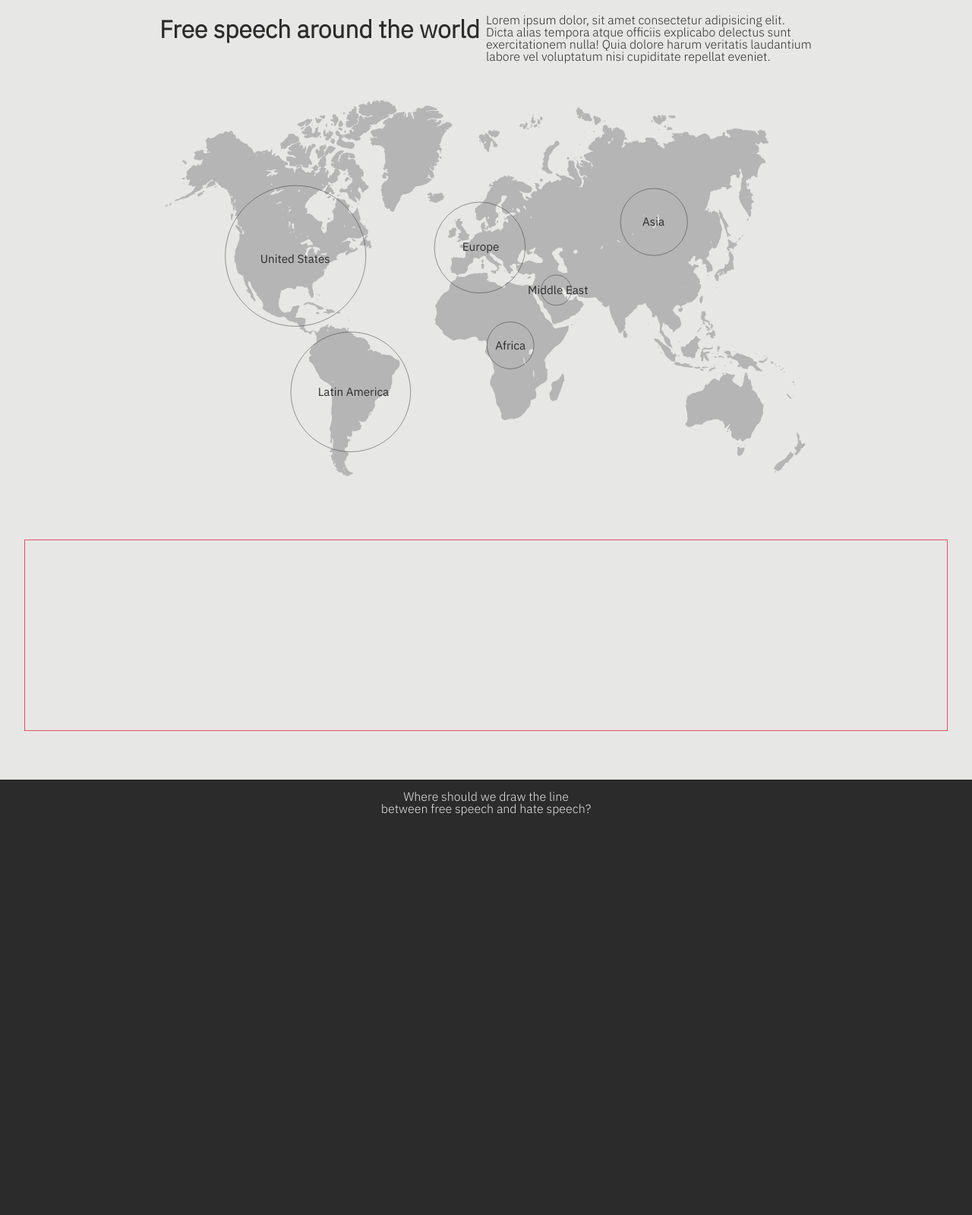
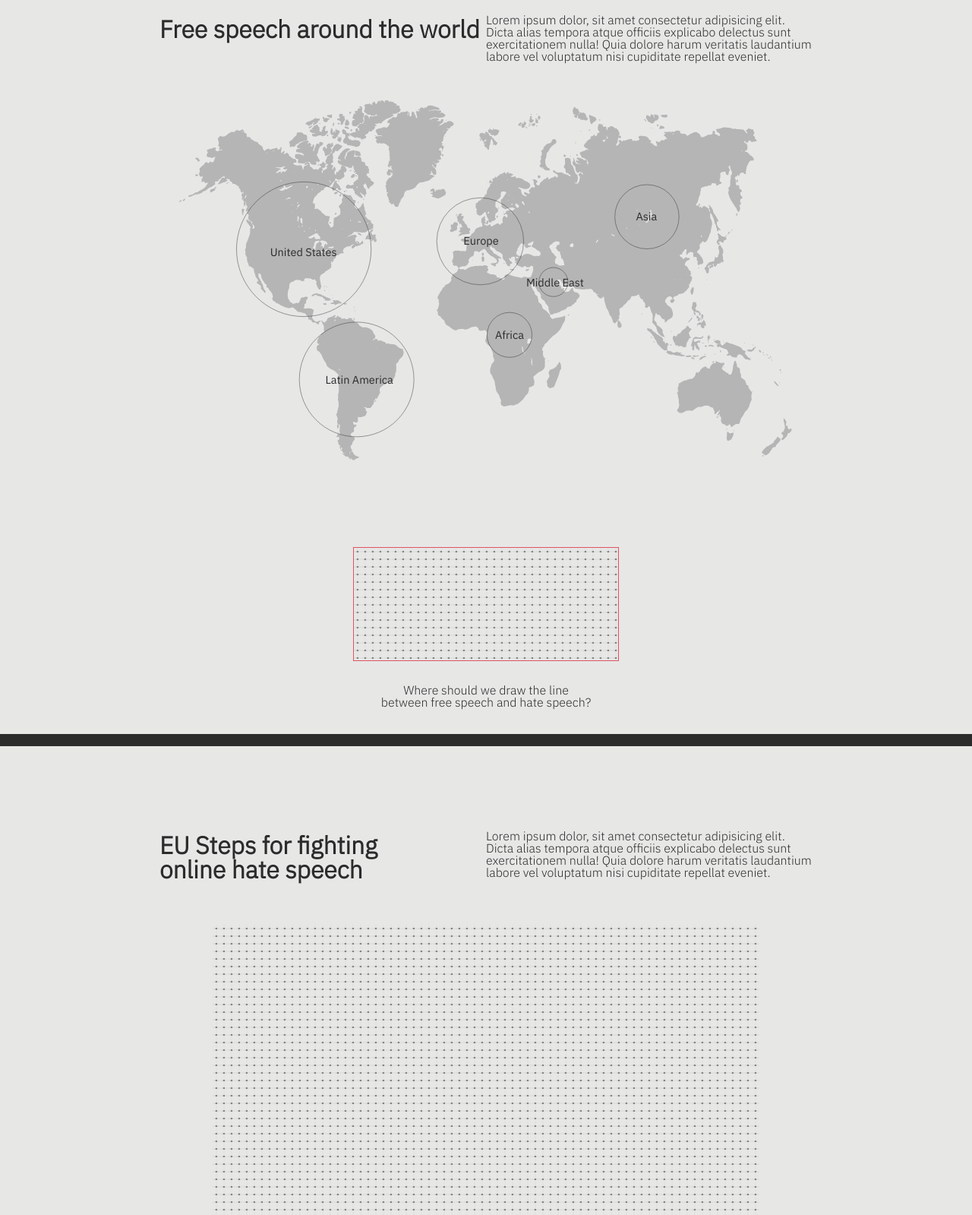
Before and after one commit to drivinward/DensityDesign2018-HateSpeech, a plain HTML site: page index.html in a window 1280 px wide. Shown: the part 900-2499 px from the top of the page at 76% size. Drawn offline with Linux system fonts and the light colour scheme; a script that the page names is missing.

Commit message:
Graph positioning, section naming

```diff
--- a/index.html
+++ b/index.html
@@ -25,7 +25,11 @@
                     on social networks in Europe.</span></h1>
         </div>
     </div>
-    <div class="text-section">
+
+    <!--    /////////    -->
+    <!--    SECTION 1    -->
+    <!--    /////////    -->
+    <div class="text-section" id="section-1">
         <div class="flex-container">
             <div class="flex-text">
                 <div class="flex-child">
@@ -38,10 +42,9 @@
                 </p>
             </div>
             <div class="graph-container">
-                <!-- <img src="src/graphs/graph_1-map.svg" style="display: block; margin: 0 auto; width: 90%; max-width: 960px;"> -->
                 <svg version="1.1" xmlns="http://www.w3.org/2000/svg" xmlns:xlink="http://www.w3.org/1999/xlink"
                     xmlns:a="http://ns.adobe.com/AdobeSVGViewerExtensions/3.0/" x="0px" y="0px" width="887.4px" height="522.3px"
-                    viewBox="0 0 890 550" style="display: block; margin: 0 auto; width: 90%; max-width: 960px;"
+                    viewBox="0 0 890 550" style="display: block; margin: 0 auto; width: 90%; max-height: 500px;"
                     xml:space="preserve" preserveAspectRation="xMinYMin">
                     <style type="text/css">
                         .graph1-map {
@@ -2412,16 +2415,37 @@
                     }
                     updatePercentage();
                 </script>
+                <span id="map-percentage">0%</span>
             </div>
-            <span id="map-percentage">0</span>
-            <div id="waveform"></div>
+        </div>
+        <div id="main-question">
+            <div id="waveform" class="undefined-graph"></div>
+            <p id="main-question-paragraph" style="text-align: center; padding-bottom: var(--spacing)">
+                Where should we draw the line<br>
+                between free speech and hate speech?
+            </p>
         </div>
     </div>
-    <div class="interaction-section" id="question-scene" style="height: 100vh;">
-        <p id="main-question">
-            Where should we draw the line<br>
-            between free speech and hate speech?
-        </p>
+
+    <!--    /////////    -->
+    <!--    SECTION 1    -->
+    <!--    /////////    -->
+    <div class="text-section" id="section-2">
+        <div class="flex-container">
+            <div class="flex-text">
+                <div class="flex-child">
+                    <h1>EU Steps for&nbsp;fighting online&nbsp;hate&nbsp;speech</h1>
+                </div>
+                <p class="flex-child">
+                    Lorem ipsum dolor, sit amet consectetur adipisicing elit. Dicta alias tempora atque officiis
+                    explicabo delectus sunt exercitationem nulla! Quia dolore harum veritatis laudantium labore vel
+                    voluptatum nisi cupiditate repellat eveniet.
+                </p>
+            </div>
+            <div class="graph-container">
+                <div class="undefined-graph" style="height: 750px;"></div>
+            </div>
+        </div>
     </div>
 </body>
 
@@ -2431,12 +2455,27 @@
 
     // create a scene
     var scene = new ScrollMagic.Scene({
-        triggerElement: "#waveform",
+        triggerElement: "#map-percentage",
         triggerHook: 0.35,
         duration: 2000
     })
-        .setPin("#waveform")           // pins the element for the the scene's duration
-        .addTo(waveformController);     // assign the scene to the controller
+        .setPin("#main-question")           // pins the element for the the scene's duration
+        .addTo(waveformController)     // assign the scene to the controller
+
+    scene.on("enter", function (event) {
+        console.log("Scene started.");
+        document.getElementById('section-1').classList.add("bg", "dark");
+        document.getElementById('main-question-paragraph').classList.add("dark");
+    });
+    scene.on("leave", function (event) {
+        console.log("Scene left.");
+        document.getElementById('section-1').classList.remove("bg", "dark");
+        document.getElementById('main-question-paragraph').classList.remove("dark");
+        document.getElementById('main-question-paragraph').style.marginBottom = '0';
+    });
+    scene.on("end", function (event) {
+        console.log("Scene ended.");
+    });
 </script>
 
 </html>
--- a/src/style.css
+++ b/src/style.css
@@ -25,6 +25,7 @@ body {
   background-color: var(--c-2);
   padding: 0;
   margin: 0;
+  box-sizing: border-box;
 }
 
 a {
@@ -68,8 +69,7 @@ a:hover:after {
   z-index: 10;
   mix-blend-mode: difference;
   text-align: right;
-  transition: all calc(var(--a-transition)/1) ease-out;
-
+  transition: all calc(var(--a-transition) / 1) ease-out;
 }
 .toc li {
   list-style-type: none;
@@ -118,6 +118,7 @@ span.highlighted {
 .text-section {
   width: 100%;
   background-color: var(--c-1);
+  margin: 0;
 }
 
 .flex-container {
@@ -149,27 +150,51 @@ span.highlighted {
 }
 
 .graph-container {
-  /* background-color: var(--c-2); */
   margin: calc(var(--spacing) * 1) auto 0 auto;
   width: 100%;
+  display: block;
+}
+
+#section-1 {
+  transition: background-color var(--a-transition) ease-out;
 }
 
 #map-percentage {
   color: var(--c-2);
   font-size: 3.5rem;
   margin: 0 auto;
+  text-align: center;
+  display: block;
+}
+
+#main-question {
+  color: var(--c-2);
+  margin: 0 auto;
 }
 
 #waveform {
-  height: 250px;
-  width: 100%;
-  border: solid 1px var(--c-3);
+  height: 150px;
+  width: 350px;
+  border: solid 0.5px var(--c-3);
   margin: 0 auto var(--spacing) auto;
+  display: block;
+  box-sizing: border-box;
 }
 
-#main-question {
-  position: relative;
-  text-align: center;
+.bg.dark {
+  background-color: var(--c-2);
+}
+.dark {
+  color: var(--c-1);
+}
+
+.undefined-graph {
+  display: block;
+  margin: 0 auto;
+  max-width: 720px;
+  background-image: url("graphs/graph_1-map_texture.png");
+  background-repeat: repeat;
+  background-size: 10px;
 }
 
 @media (max-width: 960px) {
```
